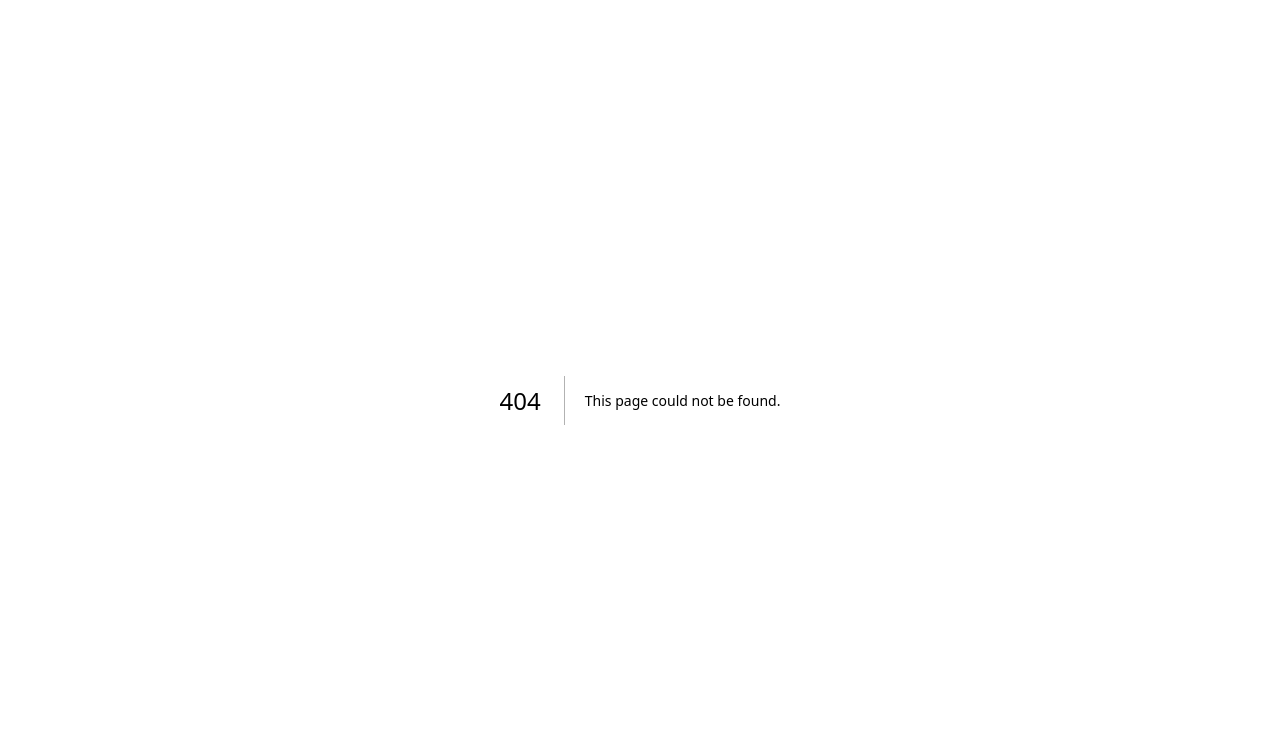
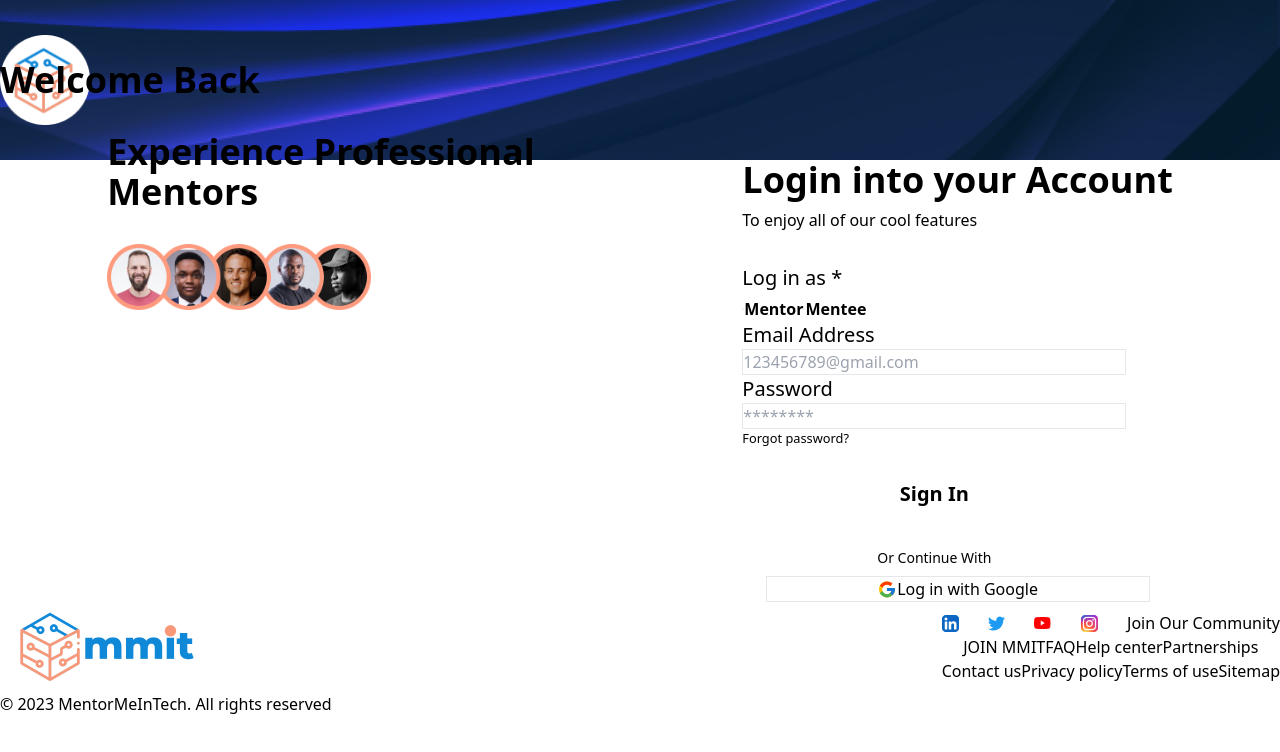
Before and after one commit to mentormeintech/mmit-webapp, a Next.js app: page /menteelogin in a window 1280 px wide. Before the commit this address had no page. Shown: the top 752 px of the page. Built offline with nearby package versions, Linux system fonts and the light colour scheme.

Commit message:
feat: Created mentee login page

```diff
--- a/src/Components/Header.js
+++ b/src/Components/Header.js
@@ -7,6 +7,7 @@ import Mentorregister from "@/pages/mentorregist";
 import Image from "next/image";
 import Mentorsignup from "@/pages/mentorsignup";
 import MenteeSignup from "@/pages/menteesignup";
+import MenteeLogin from "@/pages/menteelogin";
 
 const Header = () => {
 	return (
@@ -43,13 +44,15 @@ const Header = () => {
 					</div>
 					<div className="flex flex-row mr-[-7rem]">
 						<Link href="/menteesignup">
-						<button className="mr-2 w-[94px] h-[43px] rounded border text-white  bg-orange-300">
-							Sign up
-						</button>
+							<button className="mr-2 w-[94px] h-[43px] rounded border text-white  bg-orange-300">
+								Sign up
+							</button>
 						</Link>
-						<button className="ml-[10px] w-[94px] h-[43px]py-4 rounded border border-orange-300">
-							Log in
-						</button>
+						<Link href="/menteelogin">
+							<button className="ml-[10px] w-[94px] h-[43px] py-4 flex items-center justify-center rounded border border-orange-300">
+								Log in
+							</button>
+						</Link>
 					</div>
 				</div>
 			</div>
--- /dev/null
+++ b/src/pages/menteelogin.js
@@ -0,0 +1,25 @@
+import FindAMentor from "./findamentor";
+import Link from "next/link";
+import { AiOutlineGoogle } from "react-icons/ai";
+import Footer from "@/Components/Footer";
+import Image from "next/image";
+import LoginSide from "@/Components/loginside";
+import LoginHeader from "@/Components/LoginHeader";
+import LoginForm from "@/Components/LoginForm";
+
+const MenteeLogin = () => {
+	return (
+		<>
+			<div className="overflow-hidden">
+				<LoginHeader />
+				<div className="flex flex-row justify-evenly items-center">
+					<LoginSide />
+					<LoginForm />
+				</div>
+			</div>
+			<Footer />
+		</>
+	);
+};
+
+export default MenteeLogin;
```
